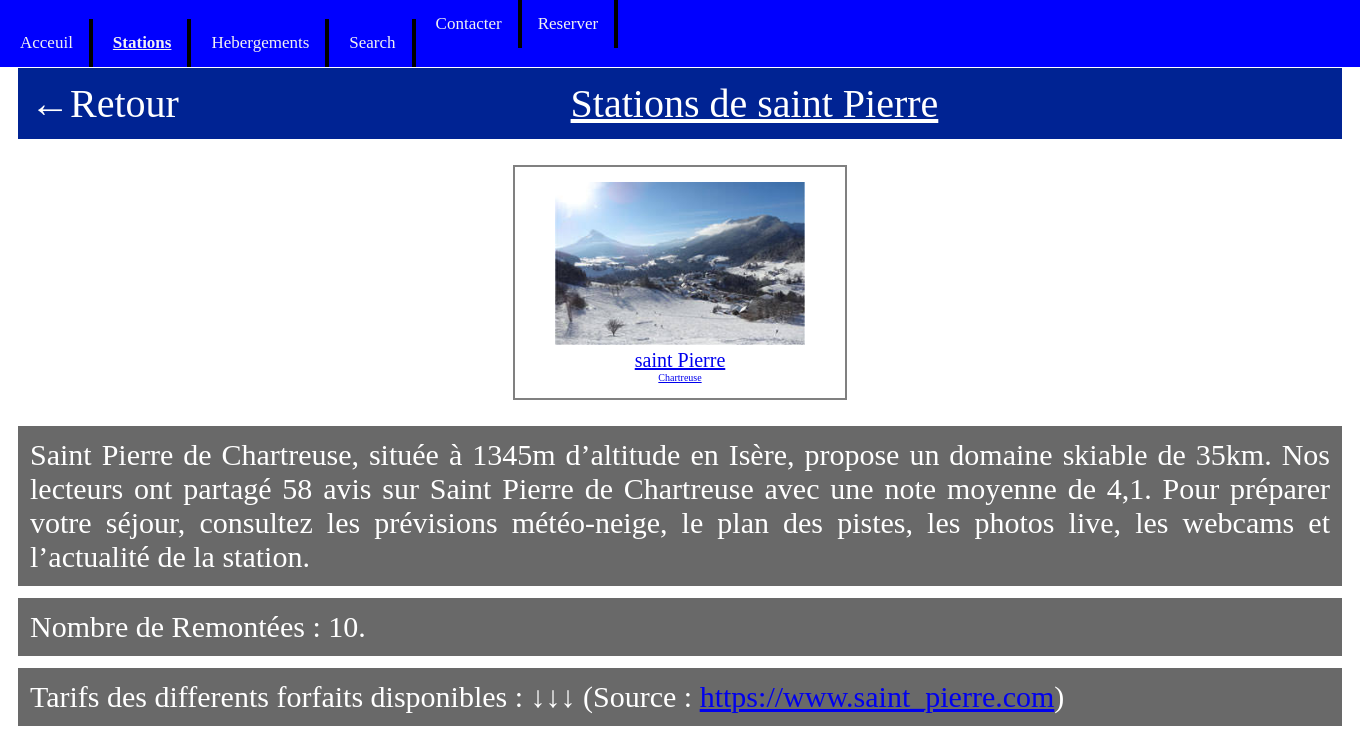
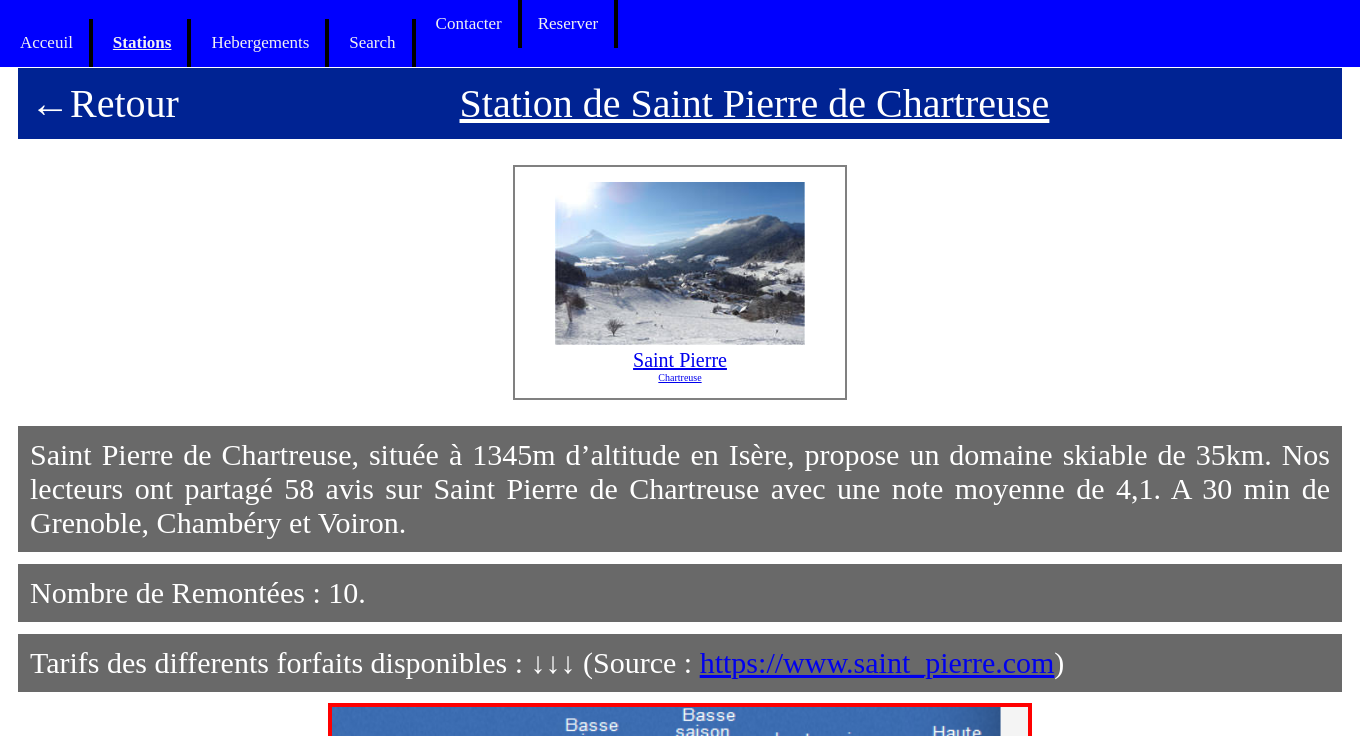
Before and after one commit to igordidier/projet-web, a PHP site: page /stpierre.php in a window 1360 px wide. Shown: the top 736 px of the page. Run offline with PHP 8.4, Linux system fonts and the light colour scheme.

Commit message:
st pierre

```diff
--- a/station.css
+++ b/station.css
@@ -145,6 +145,15 @@ width: 250px;
   border: 2px solid red;
 }
 
+.image4{
+  display: flex;
+  margin-left: auto;
+  margin-right: auto;
+    width: 700px;
+    height: 1000px;
+  border: 2px solid red;
+}
+
 .retour{
 float: left;
 opacity: 1;
--- a/stpierre.php
+++ b/stpierre.php
@@ -3,7 +3,7 @@
   <head>
     <meta charset="utf-8">
     <link rel="stylesheet" href="station.css">
-    <title>saint pierre</title>
+    <title>Saint Pierre de Chartreuse</title>
     <link rel="shortcut icon" href="fav.jpg">
   </head>
   <body>
@@ -21,7 +21,7 @@
 </div>
 
 <div class="texte">
-  <u>Stations de saint Pierre</u>
+  <u>Station de Saint Pierre de Chartreuse</u>
 <div class="retour">
 
   <a href="station.php" style=" text-decoration: none; color: white; ">←Retour</a>
@@ -34,7 +34,7 @@
 
 <a href="#"> <div class="container">
     <img class="imgcont" src="img/stpierre.jpg" alt="park saint Pierre">
-<p style="font-size: 20px;margin: 0px;">saint Pierre</p>
+<p style="font-size: 20px;margin: 0px;">Saint Pierre</p>
     <p style="margin: 0;font-size: 10px;">Chartreuse</p>
   </div>
   </a>
@@ -42,7 +42,8 @@
 </div>
 
 <p class="texte_description">
-  Saint Pierre de Chartreuse, située à 1345m d’altitude en Isère, propose un domaine skiable de 35km. Nos lecteurs ont partagé 58 avis sur Saint Pierre de Chartreuse avec une note moyenne de 4,1. Pour préparer votre séjour, consultez les prévisions météo-neige, le plan des pistes, les photos live, les webcams et l’actualité de la station.
+  Saint Pierre de Chartreuse, située à 1345m d’altitude en Isère, propose un domaine skiable de 35km. Nos lecteurs ont partagé 58 avis sur Saint Pierre de Chartreuse avec une note moyenne de 4,1.
+  A 30 min de Grenoble, Chambéry et Voiron.
 </p>
 
 <p class="texte_description">
@@ -53,12 +54,12 @@ Nombre de Remontées : 10.
   Tarifs des differents forfaits disponibles : ↓↓↓ (Source : <a href="https://www.ski-alpin-chartreuse.com/tarifs" target="_blank"> https://www.saint_pierre.com</a>)
 </p>
 
-<div class="image">
-    <img class="image" src="img/stspierre.png" alt="Tarifs_forfait_saint Pierre">
+<div class="image4">
+    <img class="image4" src="img/prix_stpierre.png" alt="Tarifs_forfait_saint Pierre">
 
   </div>
 <p class="texte_description"> Localisation de la Station (Google Maps): </p>
-  <iframe class="carte" src="https://www.google.com/maps/d/embed?mid=19xO0W-rQ7zBh21P4TrreZdw669XrKA8k" width="1100" height="680"></iframe>
+  <iframe class="carte" src="https://www.google.com/maps/d/embed?mid=1xvj0vl4U8xjjFL9p3bPWp3SnnwgBEpP4" width="1100" height="680"></iframe>
 
 
 <footer> <p>Copyright Dame Niasse, Louis Nardini, Igor Didier</p>
```
Also changed, not shown: img/prix_stpierre.png (added).
